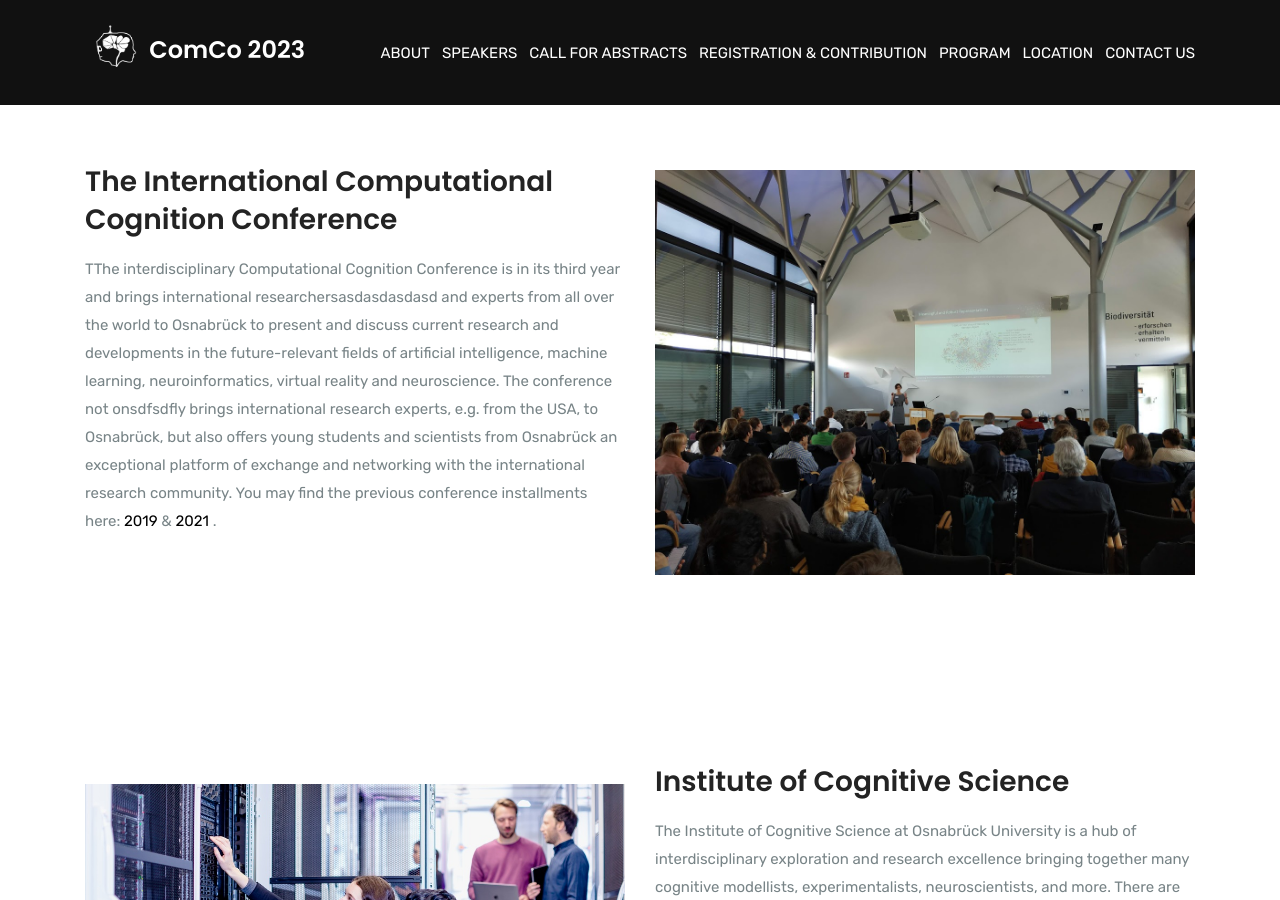
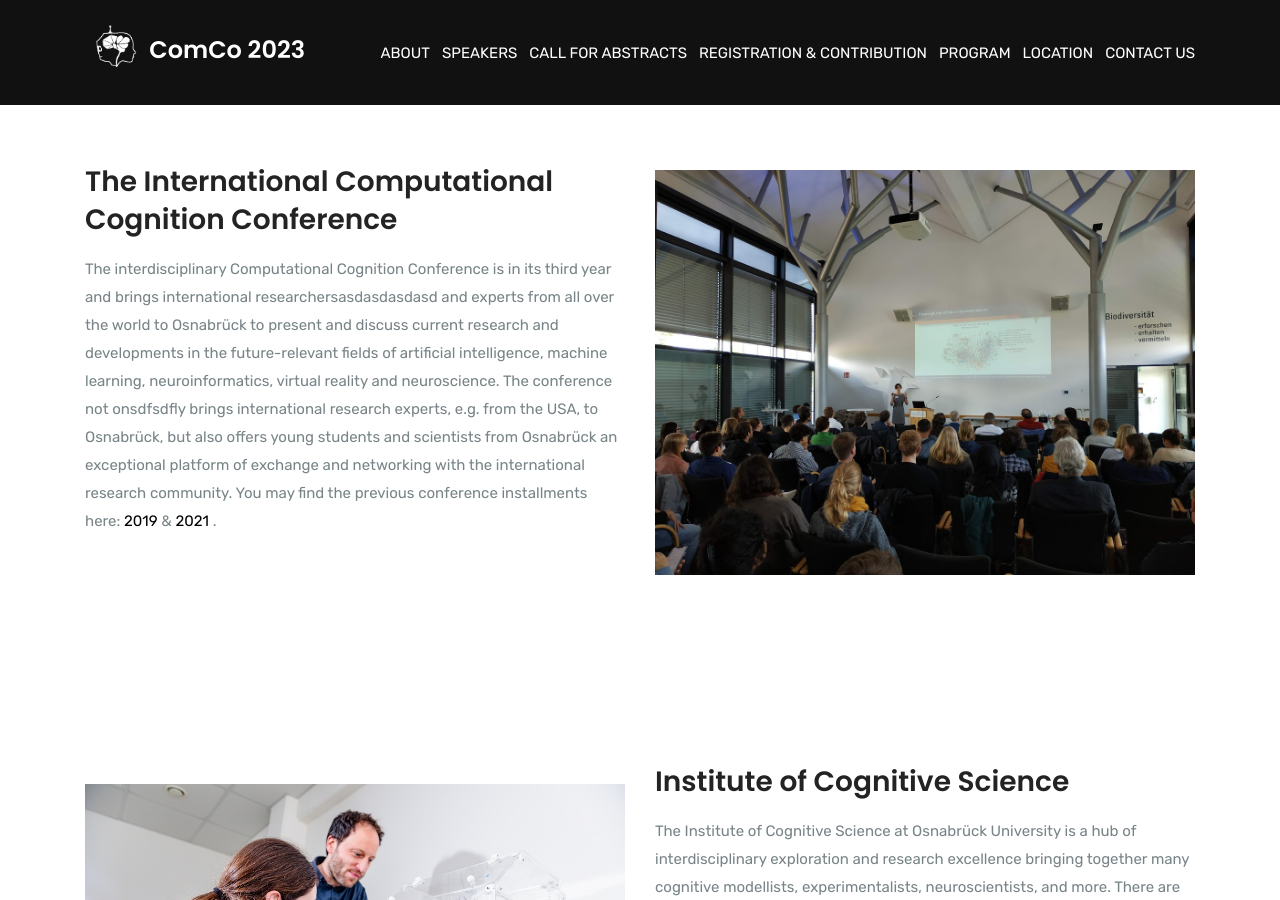
Before and after one commit to comco23/comco23.github.io, a Jekyll site: the page built from about.html, in a window 1280 px wide and 900 px high, scrolled down 1004 px. Built offline with Jekyll 4.4.1, drawn with Linux system fonts in a browser that asks for light colours.

Commit message:
deleted the T

```diff
--- a/_config.yml
+++ b/_config.yml
@@ -12,7 +12,7 @@ mobile:
 keywords: conference
 address: Bohnenkamp-Haus, Botanical Garden Osnabrück, Albrechtstraße 29, 49076 Osnabrück
 description: >-
-    TThe interdisciplinary Computational Cognition Conference is in its third year and brings international
+    The interdisciplinary Computational Cognition Conference is in its third year and brings international
     researchersasdasdasdasd and experts from all over the world to Osnabrück to present and discuss current research and developments
     in the future-relevant fields of artificial intelligence, machine learning, neuroinformatics, virtual reality and
     neuroscience. The conference not onsdfsdfly brings international research experts, e.g. from the USA, to Osnabrück, but also
```
